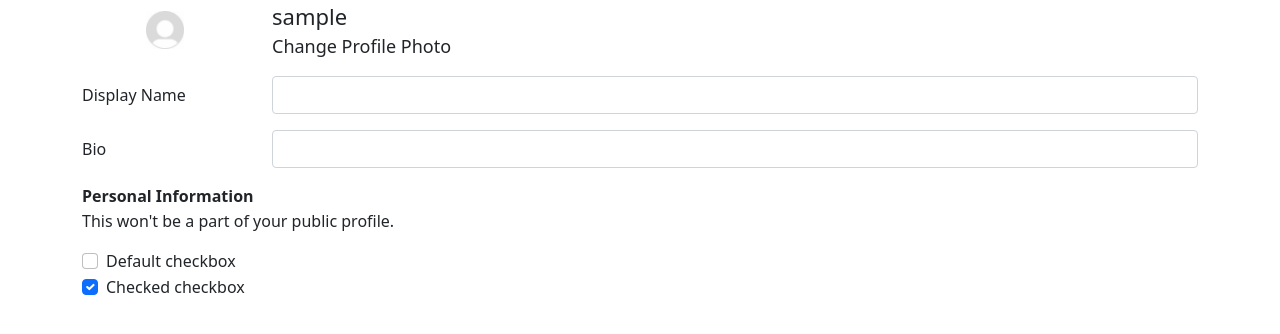
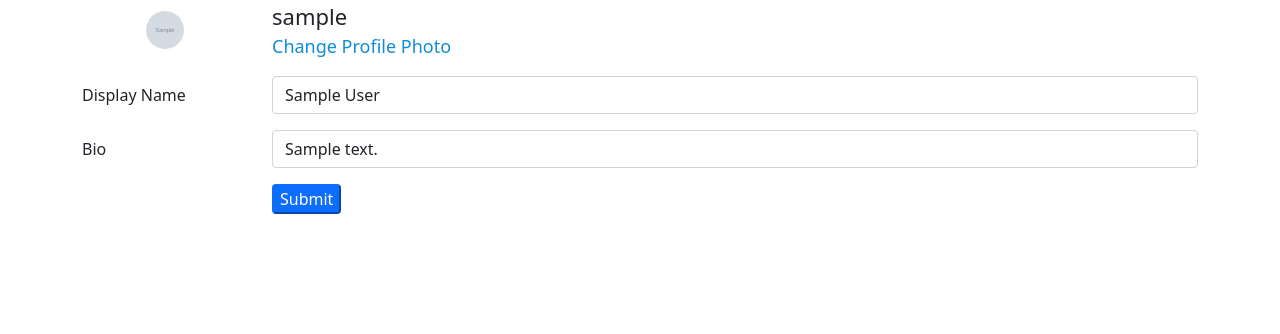
Before and after one commit to AryamanGoenka0910/P01, a Flask app: template app/templates/edit_profile.html in a window 1280 px wide. Shown: the part 56-390 px from the top of the page. Run offline with Flask 2, Linux system fonts and the light colour scheme; the template is opened without the code that fills it: most values are stand-ins (such as "Sample title", 1, 10 or a date in 2020); grey boxes marked "Sample" are stand-in pictures.

Commit message:
Editing profiles

```diff
--- a/app/__init__.py
+++ b/app/__init__.py
@@ -180,6 +180,30 @@ def display_user_posts(username):
 
     return render_template("user_posts.html", **templateArgs)
 
+@app.route('/api/update_user_info', methods=['POST'])
+def update_user_info():
+    if not logged_in():
+        return redirect(url_for('landing'))
+    user_id = db_builder.get_id_from_username(session.get('username'))
+    username = session.get('username')
+    bio = request.form.get('bio', "")
+    display_name = request.form.get('display_name', "")
+    original = db_builder.get_user_info(user_id)
+    db_builder.update_user_info(user_id, original['preferred_cuisines'], original['diet'], original['intolerances'], display_name, bio, original['profile_picture'])
+    return redirect(f"/user/{username}/saved_recipes")
+
+@app.route('/api/update_user_profile_picture', methods=['POST'])
+def update_user_profile_picture():
+    if not logged_in():
+        return redirect(url_for('landing'))
+    user_id = db_builder.get_id_from_username(session.get('username'))
+    username = session.get('username')
+    image_link = request.files.get('profile_picture') #Not actually a link. This is actually a file.
+    image_string = base64.b64encode(image_link.read()).decode('ascii')
+    original = db_builder.get_user_info(user_id)
+    db_builder.update_user_info(user_id, original['preferred_cuisines'], original['diet'], original['intolerances'], original['display_name'], original['bio'], f"data:{image_link.mimetype};base64,{str(image_string)}")
+    return redirect(f"/user/{username}/saved_recipes")
+
 @app.route('/api/make_post', methods=['POST'])
 def make_post():
     if not logged_in():
--- a/app/db_builder.py
+++ b/app/db_builder.py
@@ -29,7 +29,7 @@ def dbsetup():
   command = "CREATE TABLE IF NOT EXISTS user (user_id INTEGER PRIMARY KEY AUTOINCREMENT, username TEXT, password TEXT)"
   c.execute(command)      # test SQL stmt in sqlite3 shell, save as string
 
-  command = "CREATE TABLE IF NOT EXISTS user_personal_info (user_id INTEGER PRIMARY KEY NOT NULL, preferred_cuisines TEXT DEFAULT '[]', diet TEXT DEFAULT '', intolerances TEXT DEFAULT '[]', display_name TEXT DEFAULT '', bio TEXT DEFAULT '')"
+  command = "CREATE TABLE IF NOT EXISTS user_personal_info (user_id INTEGER PRIMARY KEY NOT NULL, preferred_cuisines TEXT DEFAULT '[]', diet TEXT DEFAULT '', intolerances TEXT DEFAULT '[]', display_name TEXT DEFAULT '', bio TEXT DEFAULT '', profile_picture TEXT DEFAULT '/static/images/defaultProfile.jpg')"
   c.execute(command)
 
   # User Favorite Resturants:
@@ -206,24 +206,24 @@ def get_user_post_count(user_id):
 
 def create_user_info(user_id):
   c = db.cursor()
-  c.execute("INSERT INTO user_personal_info VALUES(?, ?, ?, ?, ?, ?)", (user_id, "[]", "", "[]", "", ""))
+  c.execute("INSERT INTO user_personal_info VALUES(?, ?, ?, ?, ?, ?, ?)", (user_id, "[]", "", "[]", "", "", "/static/images/defaultProfile.jpg"))
   db.commit()
 
-def update_user_info(user_id, preferred_cuisines, diet, intolerances, display_name, bio):
+def update_user_info(user_id, preferred_cuisines, diet, intolerances, display_name, bio, profile_picture):
   c = db.cursor()
   preferred_cuisines = json.dumps(preferred_cuisines)
   intolerances = json.dumps(intolerances)
-  c.execute("UPDATE user_personal_info SET preferred_cuisines = ?, diet = ?, intolerances = ?, display_name = ?, bio = ? WHERE user_id = ?", (preferred_cuisines, diet, intolerances, display_name, bio, user_id,))
+  c.execute("UPDATE user_personal_info SET preferred_cuisines = ?, diet = ?, intolerances = ?, display_name = ?, bio = ?, profile_picture = ? WHERE user_id = ?", (preferred_cuisines, diet, intolerances, display_name, bio, profile_picture, user_id))
   db.commit()
 
 def get_user_info(user_id):
   c = db.cursor()
-  c.execute("SELECT user_id, preferred_cuisines, diet, intolerances, display_name, bio FROM user_personal_info WHERE user_id = ?", [user_id])
+  c.execute("SELECT user_id, preferred_cuisines, diet, intolerances, display_name, bio, profile_picture FROM user_personal_info WHERE user_id = ?", [user_id])
   result = c.fetchone()
   if(not result):
     create_user_info(user_id)
     c = db.cursor()
-    c.execute("SELECT user_id, preferred_cuisines, diet, intolerances, display_name, bio FROM user_personal_info WHERE user_id = ?", [user_id])
+    c.execute("SELECT user_id, preferred_cuisines, diet, intolerances, display_name, bio, profile_picture FROM user_personal_info WHERE user_id = ?", [user_id])
     result = c.fetchone()
 
   return {
@@ -232,7 +232,8 @@ def get_user_info(user_id):
         "diet": result[2],
         "intolerances": json.loads(result[3]),
         "display_name": result[4],
-        "bio": result[5]
+        "bio": result[5],
+        "profile_picture": result[6]
     }
 
 def get_id_from_username(username):
--- a/app/templates/edit_profile.html
+++ b/app/templates/edit_profile.html
@@ -43,7 +43,8 @@
           style="display: flex"
         >
           <img
-            src="/static/images/defaultProfile.jpg"
+            src="{{user_personal_info['profile_picture']}}"
+            style="border-radius: 99999px;"
             width="38px"
             height="38px"
           />
@@ -55,50 +56,122 @@
           <p class="text-lowercase" style="font-size: 22px; margin: 0">
             {{username}}
           </p>
-          <p style="font-size: 18px; margin: 0">Change Profile Photo</p>
+          <p style="font-size: 18px; margin: 0; color: rgb(17, 140, 216); cursor: pointer;"
+          data-bs-toggle="modal"
+          data-bs-target="#staticBackdrop">Change Profile Photo</p>
+
+            <div
+              class="modal fade"
+              id="staticBackdrop"
+              tabindex="-1"
+              aria-labelledby="staticBackdropLabel"
+              aria-hidden="true"
+            >
+              <div class="modal-dialog modal-dialog-centered">
+                <div class="modal-content">
+                  <div class="modal-header">
+                    <h5
+                      class="modal-title text-center"
+                      id="staticBackdropLabel"
+                    >
+                      Change Profile Photo
+                    </h5>
+                    <button
+                      type="button"
+                      class="btn-close"
+                      data-bs-dismiss="modal"
+                      aria-label="Close"
+                    ></button>
+                  </div>
+                  <div class="modal-body">
+                    <div style="display: flex; flex-direction: column">
+                      <form
+                        action="/api/update_user_profile_picture"
+                        method="post"
+                        enctype="multipart/form-data"
+                      >
+                        <div class="form-group">
+                          <div
+                            style="
+                              margin-top: 20px;
+                              display: flex;
+                              margin-bottom: 10px;
+                            "
+                          >
+                            <svg
+                              xmlns="http://www.w3.org/2000/svg"
+                              width="24"
+                              height="24"
+                              fill="currentColor"
+                              class="bi bi-file-earmark-image"
+                              viewBox="0 0 16 16"
+                            >
+                              <path
+                                d="M6.502 7a1.5 1.5 0 1 0 0-3 1.5 1.5 0 0 0 0 3z"
+                              />
+                              <path
+                                d="M14 14a2 2 0 0 1-2 2H4a2 2 0 0 1-2-2V2a2 2 0 0 1 2-2h5.5L14 4.5V14zM4 1a1 1 0 0 0-1 1v10l2.224-2.224a.5.5 0 0 1 .61-.075L8 11l2.157-3.02a.5.5 0 0 1 .76-.063L13 10V4.5h-2A1.5 1.5 0 0 1 9.5 3V1H4z"
+                              />
+                            </svg>
+                            <span style="padding-left: 14px"
+                              >Upload a Picture:</span
+                            >
+                          </div>
+
+                          <label
+                            for="exampleFormControlFile1"
+                            style="padding-right: 32px"
+                          >
+                          </label>
+                          <input
+                            type="file"
+                            class="form-control-file"
+                            id="exampleFormControlFile1"
+                            name="profile_picture"
+                          />
+
+                        </div>
+                        <div class="modal-footer" style="margin-top: 35px;">
+                          <input
+                            type="submit"
+                            class="btn-primary rounded"
+                            style="padding: 2.5px 15px"
+                            value="Ok"
+                          />
+                        </div>
+                      </form>
+                    </div>
+                  </div>
+                </div>
+              </div>
+            </div>
         </section>
       </section>
 
+      <form action="/api/update_user_info" method="post">
         <div class="mb-3 row">
           <label for="displayName" class="col-sm-2 col-form-label"
             >Display Name</label
           >
           <div class="col-sm-10">
-          <input type="text" class="form-control" id="displayName" />
+            <input type="text" name="display_name" class="form-control" id="displayName" value="{{user_personal_info['display_name']}}"/>
           </div>
         </div>
         <div class="mb-3 row">
           <label for="displayPassword" class="col-sm-2 col-form-label">Bio</label>
           <div class="col-sm-10">
-          <input type="password" class="form-control" id="displayPassword" />
+            <input type="text" name="bio" class="form-control" id="displayPassword" value="{{user_personal_info['bio']}}"/>
           </div>
         </div>
-      <p><b>Personal Information</b></p>
-      <p style="margin-top: -15px">
-        This won't be a part of your public profile.
-      </p>
-      <div class="form-check">
-        <input
-          class="form-check-input"
-          type="checkbox"
-          value=""
-          id="flexCheckDefault"
-        />
-        <label class="form-check-label" for="flexCheckDefault">
-          Default checkbox
-        </label>
+        <div class="mb-3 row">
+          <div class="col-sm-2"></div>
+          <div class="col-sm-10">
+            <input type="submit" class="btn-primary rounded" value="Submit">
           </div>
-      <div class="form-check">
-        <input
-          class="form-check-input"
-          type="checkbox"
-          value=""
-          id="flexCheckChecked"
-          checked
-        />
-        <label class="form-check-label" for="flexCheckChecked">
-          Checked checkbox
-        </label>
+        </div>
+
+      </form>
+
       </div>
     </div>
   </body>
```
Also changed, not shown: app/templates/favorite_recipes.html (+4 -3 lines), app/templates/user_comments.html (+4 -3 lines), app/templates/user_posts.html (+8 -3 lines), app/Mangos.db. Lines whose indentation alone changed are shown as unchanged.
